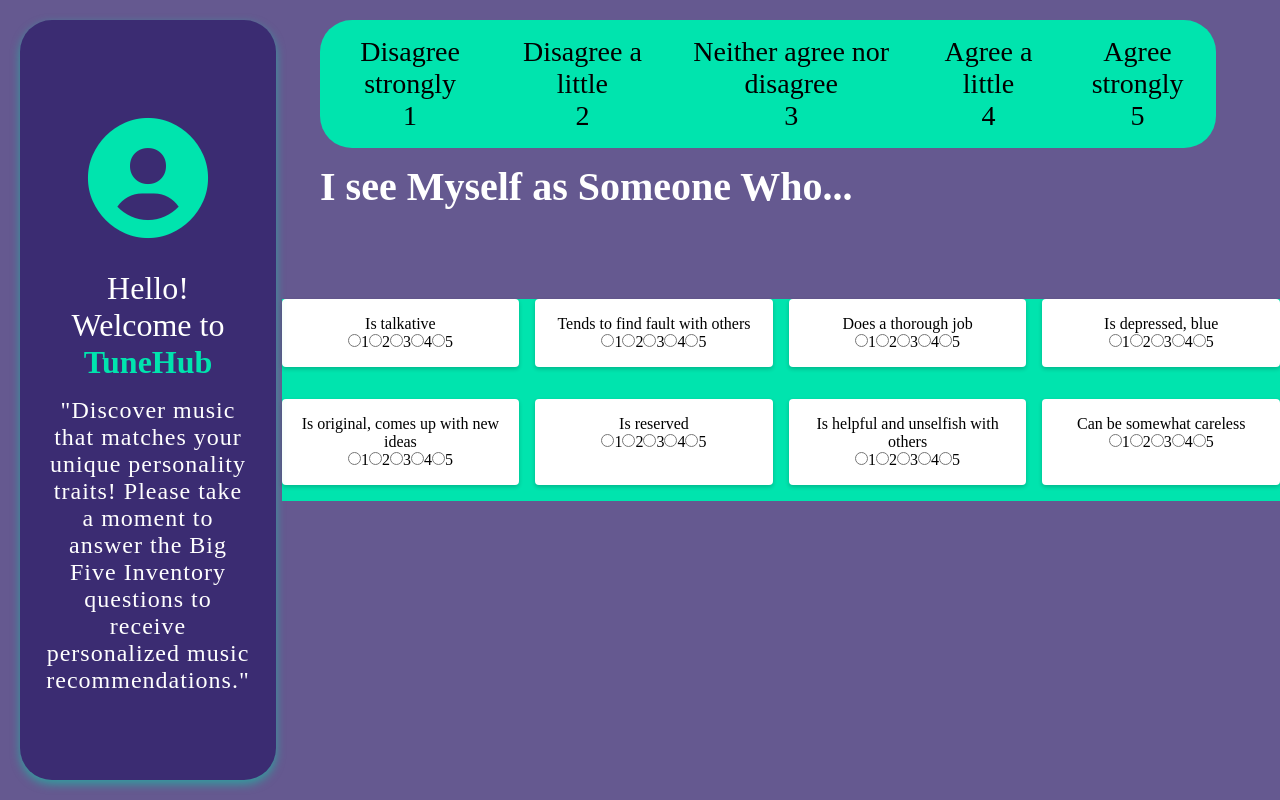
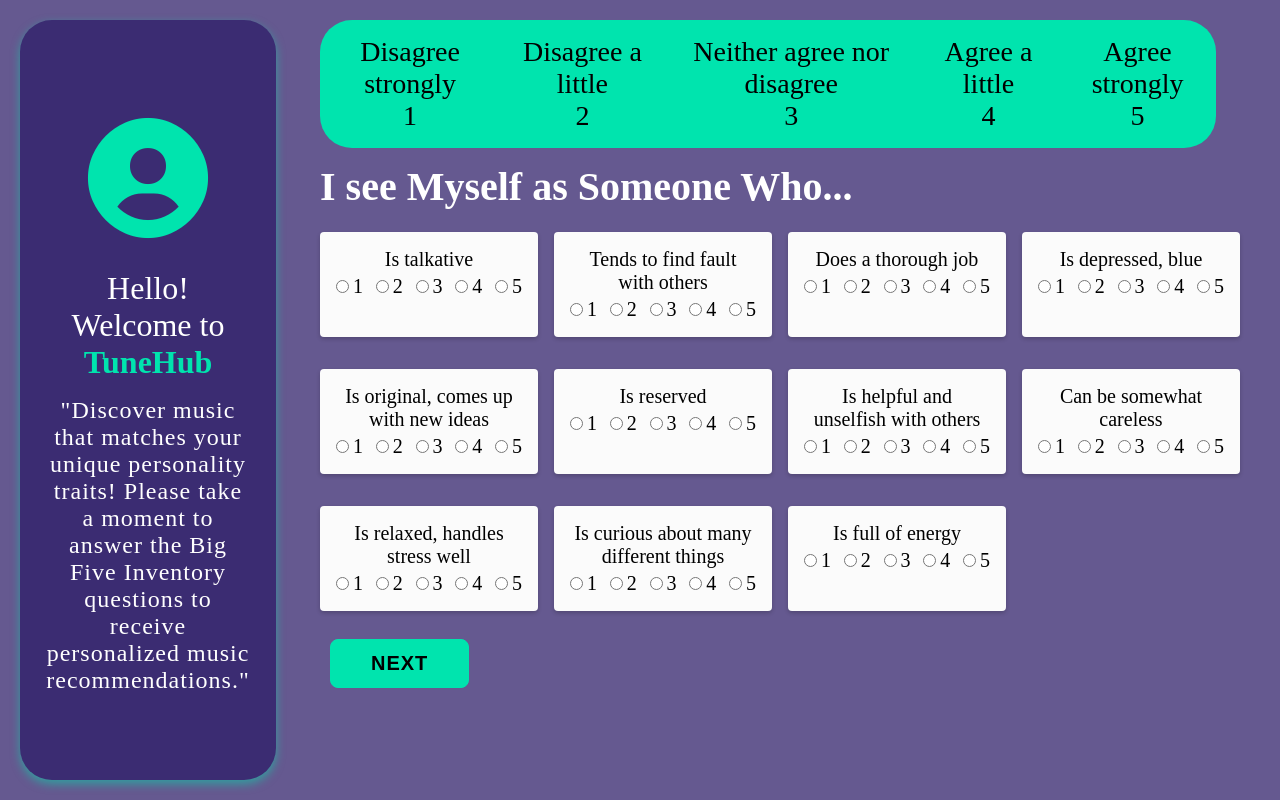
Before and after one commit to TameezDeen/FYP, a React (Create React App) app in the folder frontend/: page /questionnaire in a window 1280 px wide. Built offline with nearby package versions, Linux system fonts and the light colour scheme.

Commit message:
questions

```diff
--- a/frontend/src/assets/QuestionData.js
+++ b/frontend/src/assets/QuestionData.js
@@ -31,148 +31,148 @@ export const Data = [
     id: 8,
     question: "Can be somewhat careless"
   },
-  // {
-  //   id: 9,
-  //   question: "Is relaxed, handles stress well"
-  // },
-  // {
-  //   id: 10,
-  //   question: "Is curious about many different things"
-  // },
-  // {
-  //   id: 11,
-  //   question: "Is full of energy"
-  // },
-  // {
-  //   id: 12,
-  //   question: "Starts quarrels with others"
-  // },
-  // {
-  //   id: 13,
-  //   question: "Is a reliable worker"
-  // },
-  // {
-  //   id: 14,
-  //   question: "Can be tense"
-  // },
-  // {
-  //   id: 15,
-  //   question: "Is ingenious, a deep thinker"
-  // },
-  // {
-  //   id: 16,
-  //   question: "Generates a lot of enthusiasm"
-  // },
-  // {
-  //   id: 17,
-  //   question: "Has a forgiving nature"
-  // },
-  // {
-  //   id: 18,
-  //   question: "Tends to be disorganized"
-  // },
-  // {
-  //   id: 19,
-  //   question: "Worries a lot"
-  // },
-  // {
-  //   id: 20,
-  //   question: "Has an active imagination"
-  // },
-  // {
-  //   id: 21,
-  //   question: "Tends to be quiet"
-  // },
-  // {
-  //   id: 22,
-  //   question: "Is generally trusting"
-  // },
-  // {
-  //   id: 23,
-  //   question: "Tends to be lazy"
-  // },
-  // {
-  //   id: 24,
-  //   question: "Is emotionally stable, not easily upset"
-  // },
-  // {
-  //   id: 25,
-  //   question: "Is inventive"
-  // },
-  // {
-  //   id: 26,
-  //   question: "Has an assertive personality"
-  // },
-  // {
-  //   id: 27,
-  //   question: "Can be cold and aloof"
-  // },
-  // {
-  //   id: 28,
-  //   question: "Perseveres until the task is finished"
-  // },
-  // {
-  //   id: 29,
-  //   question: "Can be moody"
-  // },
-  // {
-  //   id: 30,
-  //   question: "Values artistic, aesthetic experiences"
-  // },
-  // {
-  //   id: 31,
-  //   question: "Is sometimes shy, inhibited"
-  // },
-  // {
-  //   id: 32,
-  //   question: "Is considerate and kind to almost everyone"
-  // },
-  // {
-  //   id: 33,
-  //   question: "Does things efficiently"
-  // },
-  // {
-  //   id: 34,
-  //   question: "Remains calm in tense situations"
-  // },
-  // {
-  //   id: 35,
-  //   question: "Prefers work that is routine"
-  // },
-  // {
-  //   id: 36,
-  //   question: "Is outgoing, sociable"
-  // },
-  // {
-  //   id: 37,
-  //   question: "Is sometimes rude to others"
-  // },
-  // {
-  //   id: 38,
-  //   question: "Makes plans and follows through with them"
-  // },
-  // {
-  //   id: 39,
-  //   question: "Gets nervous easily"
-  // },
-  // {
-  //   id: 40,
-  //   question: "Likes to reflect, play with ideas"
-  // },
-  // {
-  //   id: 41,
-  //   question: "Has few artistic interests"
-  // },
-  // {
-  //   id: 42,
-  //   question: "Likes to cooperate with others"
-  // },
-  // {
-  //   id: 43,
-  //   question: "Is easily distracted"
-  // },
-  // {
-  //   id: 44,
-  //   question: "Is sophisticated in art, music, or literature"
-  // },
+  {
+    id: 9,
+    question: "Is relaxed, handles stress well"
+  },
+  {
+    id: 10,
+    question: "Is curious about many different things"
+  },
+  {
+    id: 11,
+    question: "Is full of energy"
+  },
+  {
+    id: 12,
+    question: "Starts quarrels with others"
+  },
+  {
+    id: 13,
+    question: "Is a reliable worker"
+  },
+  {
+    id: 14,
+    question: "Can be tense"
+  },
+  {
+    id: 15,
+    question: "Is ingenious, a deep thinker"
+  },
+  {
+    id: 16,
+    question: "Generates a lot of enthusiasm"
+  },
+  {
+    id: 17,
+    question: "Has a forgiving nature"
+  },
+  {
+    id: 18,
+    question: "Tends to be disorganized"
+  },
+  {
+    id: 19,
+    question: "Worries a lot"
+  },
+  {
+    id: 20,
+    question: "Has an active imagination"
+  },
+  {
+    id: 21,
+    question: "Tends to be quiet"
+  },
+  {
+    id: 22,
+    question: "Is generally trusting"
+  },
+  {
+    id: 23,
+    question: "Tends to be lazy"
+  },
+  {
+    id: 24,
+    question: "Is emotionally stable, not easily upset"
+  },
+  {
+    id: 25,
+    question: "Is inventive"
+  },
+  {
+    id: 26,
+    question: "Has an assertive personality"
+  },
+  {
+    id: 27,
+    question: "Can be cold and aloof"
+  },
+  {
+    id: 28,
+    question: "Perseveres until the task is finished"
+  },
+  {
+    id: 29,
+    question: "Can be moody"
+  },
+  {
+    id: 30,
+    question: "Values artistic, aesthetic experiences"
+  },
+  {
+    id: 31,
+    question: "Is sometimes shy, inhibited"
+  },
+  {
+    id: 32,
+    question: "Is considerate and kind to almost everyone"
+  },
+  {
+    id: 33,
+    question: "Does things efficiently"
+  },
+  {
+    id: 34,
+    question: "Remains calm in tense situations"
+  },
+  {
+    id: 35,
+    question: "Prefers work that is routine"
+  },
+  {
+    id: 36,
+    question: "Is outgoing, sociable"
+  },
+  {
+    id: 37,
+    question: "Is sometimes rude to others"
+  },
+  {
+    id: 38,
+    question: "Makes plans and follows through with them"
+  },
+  {
+    id: 39,
+    question: "Gets nervous easily"
+  },
+  {
+    id: 40,
+    question: "Likes to reflect, play with ideas"
+  },
+  {
+    id: 41,
+    question: "Has few artistic interests"
+  },
+  {
+    id: 42,
+    question: "Likes to cooperate with others"
+  },
+  {
+    id: 43,
+    question: "Is easily distracted"
+  },
+  {
+    id: 44,
+    question: "Is sophisticated in art, music, or literature"
+  },
 ];
--- a/frontend/src/components/questionnairecard.css
+++ b/frontend/src/components/questionnairecard.css
@@ -7,10 +7,35 @@
 .card {
   width: auto;
   height: auto;
-  background-color: #ffff;
+  background-color: #FBFBFB;
   border-radius: 4px;
   box-shadow: 0 2px 4px rgba(0, 0, 0, 0.2);
   margin-bottom: var(--mb-1);
   padding: 1rem;
+  font-size: 1.25rem;
   text-align: center;
 }
+.radio-buttons {
+  display: flex;
+  justify-content: space-between; /* Add this line */
+  margin-top: 0.25rem;/* Add some space between the question and the radio buttons */
+}
+
+.radio-buttons label {
+  margin: 0; /* Reset the default margin */
+  cursor: pointer;
+}
+
+/* Add some space between the radio button and the label text */
+.radio-buttons input[type="radio"]{
+  margin-right: 0.25rem;
+  cursor: pointer;
+  background-color: red;
+}
+
+/* Style the checked radio button */
+.radio-buttons input[type="radio"]:checked{
+  background-color: red; /* Change to your desired color */
+  border-color: #00e4ae; /* You can also modify the border color */
+  /* Add any other styling you want for the selected radio button */
+}
--- a/frontend/src/pages/questionnaire/Questionnaire.js
+++ b/frontend/src/pages/questionnaire/Questionnaire.js
@@ -6,12 +6,18 @@ import axios from "axios";
 import { Data } from "../../assets/QuestionData";
 import Sidepannel from "./Sidepannel";
 
+const QuestionSet = ({ questions }) => {
+  return <QuestionnaireCard data={questions} />;
+};
+
+
 const Questionnaire = () => {
   const { user } = useAuthContext();
   const [name, setName] = useState("");
   const [panelHeight, setPanelHeight] = useState(0);
   const [markingSchemeHeight, setMarkingSchemeHeight] = useState(0);
-  //const [textHeight, setTextHeight] = useState(0);
+  const [textHeight, setTextHeight] = useState(0);
+  const [currentSet, setCurrentSet] = useState(1);
 
   useEffect(() => {
     const fetchUserDetails = async () => {
@@ -49,31 +55,34 @@ const Questionnaire = () => {
     }
   };
 
-  // const updateTextHeight = () => {
-  //   const textElement = document.querySelector(".text1");
-  //   if (textElement) {
-  //     setTextHeight(textElement.offsetHeight);
-  //   }
-  // }
+  // Function to update the text height state
+  const updateTextHeight = () => {
+    const textElement = document.querySelector(".text1");
+    if (textElement) {
+      setTextHeight(textElement.offsetHeight);
+    }
+  };
+
 
   useLayoutEffect(() => {
     // Call the function on mount and whenever the window is resized
     updatePanelHeight();
     updateMarkingSchemeHeight();
-    //updateTextHeight();
+    updateTextHeight();
+
 
     //window.addEventListener("resize", updatePanelHeight);
     window.addEventListener("resize", () => {
       updatePanelHeight();
       updateMarkingSchemeHeight();
-      //updateTextHeight();
+      updateTextHeight();
     });
 
     // Clean up the event listener on unmount
     return () => {
       window.removeEventListener("resize", updatePanelHeight);
       window.removeEventListener("resize", updateMarkingSchemeHeight);
-      //window.removeEventListener("resize", updateTextHeight)
+      window.removeEventListener("resize", updateTextHeight);
     };
   }, []);
 
@@ -94,7 +103,13 @@ const Questionnaire = () => {
     text1Top = panelHeight + markingSchemeHeight + 45;
   }
 
-  //let cardContainerTop = textHeight + 22;\
+  let cardContainerTop = text1Top + textHeight + 22;
+
+  const handleNextClick = () => {
+    if (currentSet < 4) {
+      setCurrentSet((prevSet) => prevSet + 1);
+    }
+  };
 
   return (
     <div className="home-container">
@@ -136,8 +151,19 @@ const Questionnaire = () => {
       <div className="text1" style={{ top: `${text1Top}px` }}>
         <h1>I see Myself as Someone Who...</h1>
       </div>
-      <div className="card-container">
+      {/* <div className="card-container" style={{ top: `${cardContainerTop}px` }}>
         <QuestionnaireCard data={Data} />
+      </div> */}
+      <div className="card-container" style={{ top: `${cardContainerTop}px` }}>
+        {currentSet === 1 && <QuestionSet questions={Data.slice(0, 11)} />}
+        {currentSet === 2 && <QuestionSet questions={Data.slice(11, 22)} />}
+        {currentSet === 3 && <QuestionSet questions={Data.slice(22, 33)} />}
+        {currentSet === 4 && <QuestionSet questions={Data.slice(33, 44)} />}
+
+        {/* Next button */}
+        {currentSet < 4 && (
+          <button className="next-button" onClick={handleNextClick}>Next</button>
+        )}
       </div>
     </div>
   );
--- a/frontend/src/pages/questionnaire/questionnaire.css
+++ b/frontend/src/pages/questionnaire/questionnaire.css
@@ -97,12 +97,40 @@ ul {
 
 /* Question Card */
 .card-container {
+  position: fixed;
   display: flex;
   align-items: center;
-  margin-left: 22vw;
+  left: 25vw;
   flex-wrap: wrap;
+  right: 40px;
+}
+
+.next-button{
+  border-radius: 0.5rem;
+  border: 1px solid #00e4ae;
   background: #00e4ae;
+  color: black;
+  font-size: var(--h3-font-size);
+  padding: 0.75rem 2.5rem;
+  margin-top: 0.75rem;
+  letter-spacing: 1px;
+  font-weight: bold;
+  text-transform: uppercase;
+  transition: transform 80ms ease-in;
+  text-decoration: none
 }
+
+.button:active,
+.next-button:active {
+  transform: scale(0.95);
+}
+
+.button:hover,
+.next-button:hover {
+  cursor: pointer;
+  background-color: #83e8ba;
+}
+
 
 /* For Extra large devices */
 @media screen and (max-width: 1200px) {
```
Also changed, not shown: frontend/src/components/QuestionnaireCard.js (indentation only).
